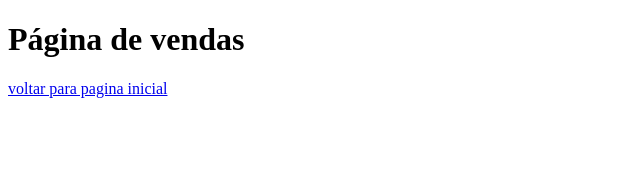
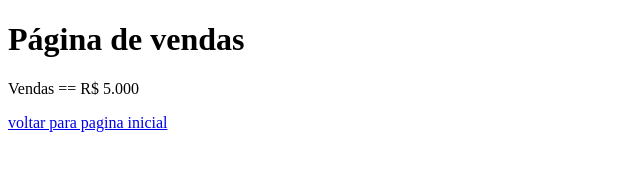
Before and after one commit to Matvops/aulaGithUB, a plain HTML site: page vendas.html in a window 1280 px wide. Shown: the whole page, without its empty margins (0-640 px from the left). Drawn offline with Linux system fonts and the light colour scheme.

Commit message:
Acrescentado paragrafo

```diff
--- a/vendas.html
+++ b/vendas.html
@@ -7,6 +7,7 @@
 </head>
 <body>
     <h1>Página de vendas</h1>
+    <p>Vendas == R$ 5.000</p>
     <a href="index.html">voltar para pagina inicial</a>
 </body>
 </html>
```
